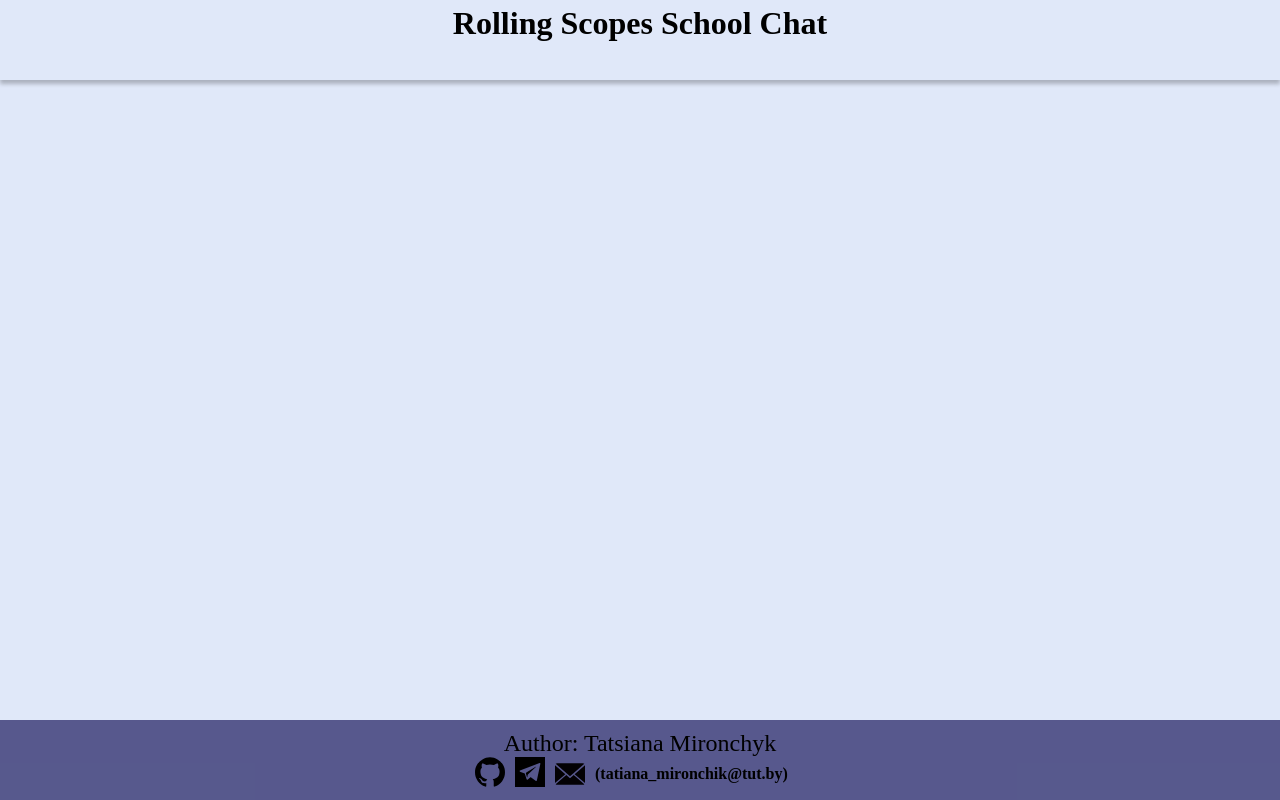
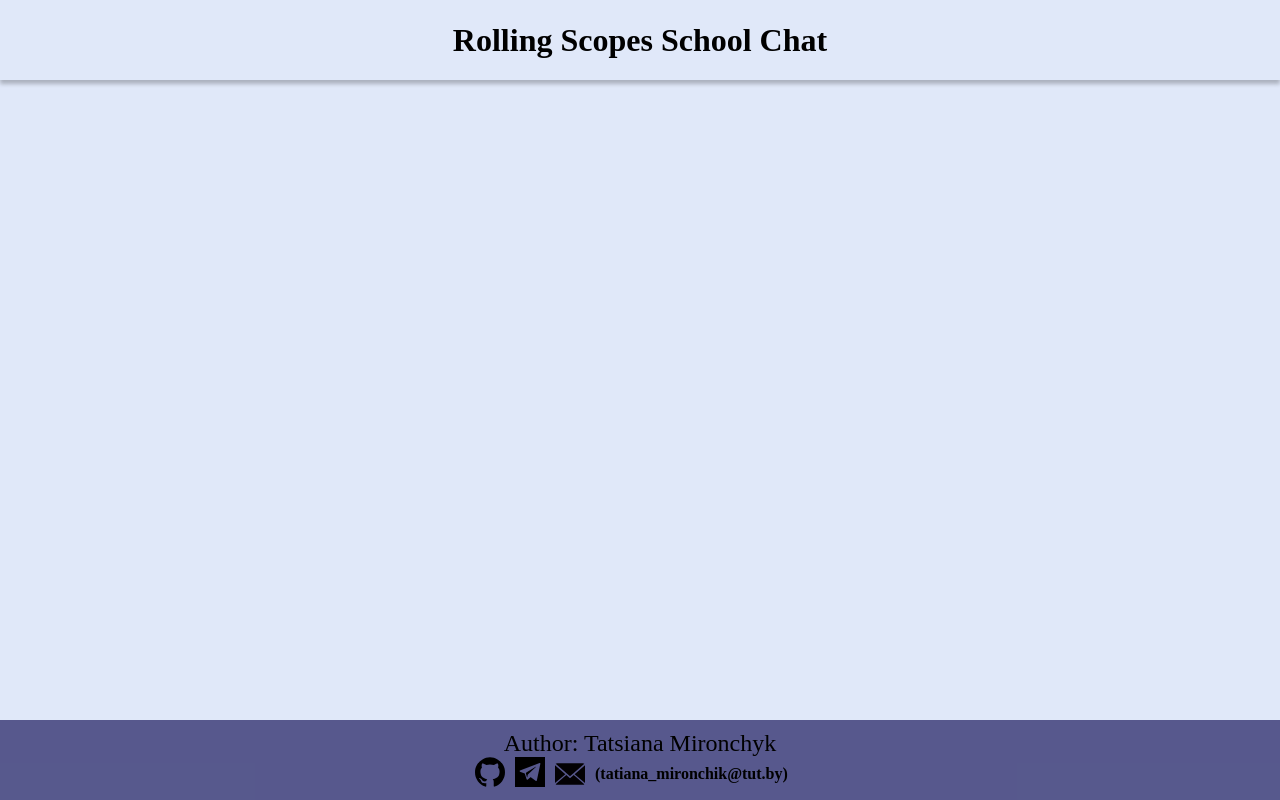
Before and after one commit to Tanya92/RSSChat, a React app: page / in a window 1280 px wide. Built offline with nearby package versions, Linux system fonts and the light colour scheme.

Commit message:
refactor: change header styles

```diff
--- a/src/components/header/header.css
+++ b/src/components/header/header.css
@@ -5,12 +5,12 @@
     box-shadow: 0 4px 4px rgba(0, 0, 0, 0.24);
     width: 100%;
     height: 10vh;
-    margin: 0 auto;
+    margin: auto;
     flex-wrap: wrap;
     text-align: center;
 }
 
 .header {
-    margin: 0;
+    margin: auto;
     padding: 5px;
 }
```
